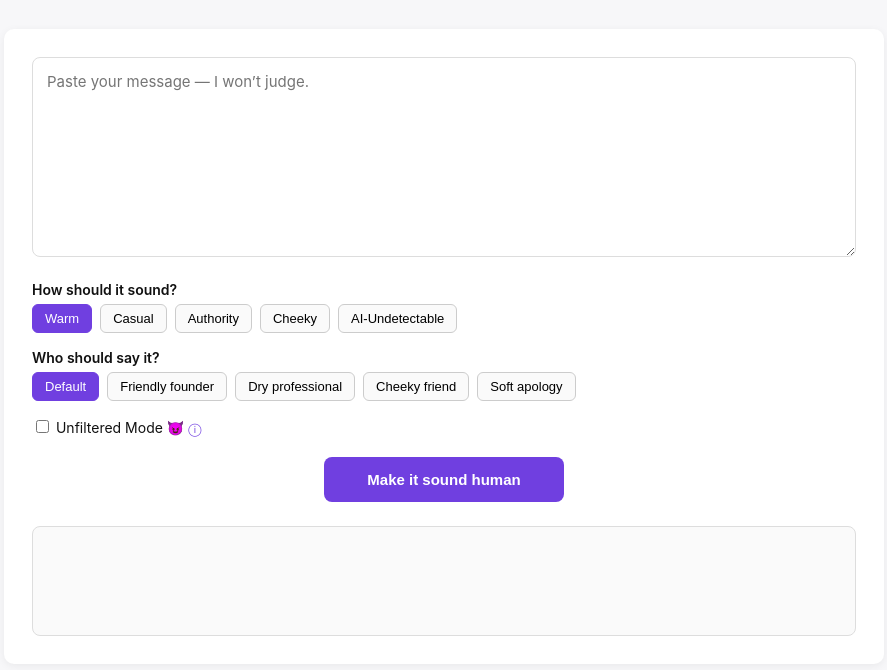
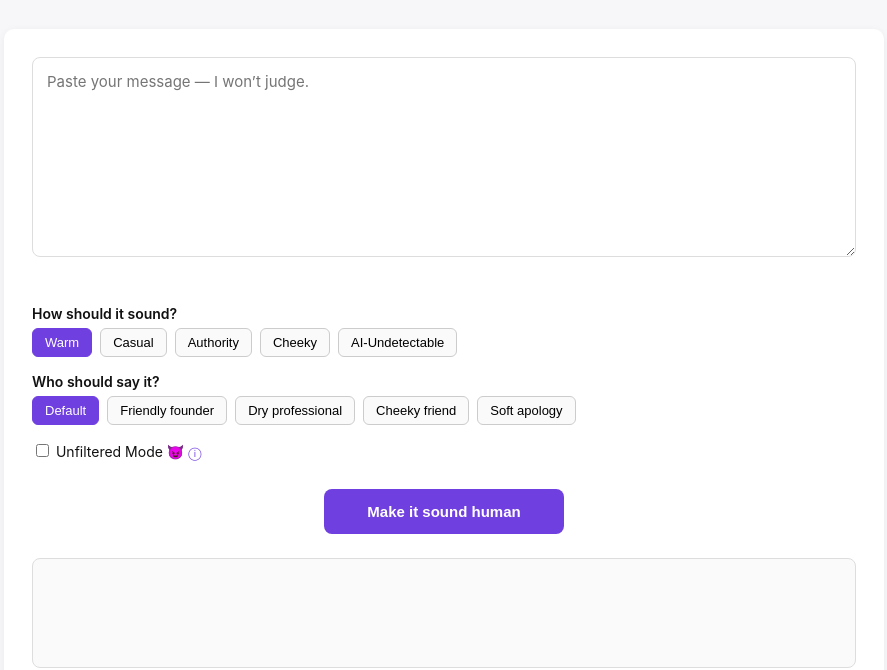
Before and after one commit to sogregory/warmdm, a website: page public/index.html in a window 1280 px wide. Shown: the part 134-804 px from the top of the page, without its empty margins (196-1083 px from the left). Drawn offline with Linux system fonts and the light colour scheme.

Commit message:
Improve spacing hierarchy between UI elements

```diff
--- a/public/style.css
+++ b/public/style.css
@@ -69,6 +69,7 @@ body {
 }
 
 #inputMessage {
+  margin-bottom: 20px; /* NEW spacing for better flow */
   width: 100%;
   height: 200px;
   padding: 14px;
@@ -89,7 +90,7 @@ body {
 }
 
 .controls {
-  margin-top: 20px;
+  margin-top: 24px; /* increased from 20px for smoother vertical rhythm */
 }
 
 
@@ -173,7 +174,7 @@ body {
   font-size: 15px;
   font-weight: 600;
   transition: background 0.2s ease, box-shadow 0.15s ease, transform 0.1s ease;
-  margin: 20px auto 0;            /* centers the button horizontally */
+  margin: 28px auto 0;            /* slightly more breathing room */
   display: block;                 /* ensures centering works */
 }
 
```
